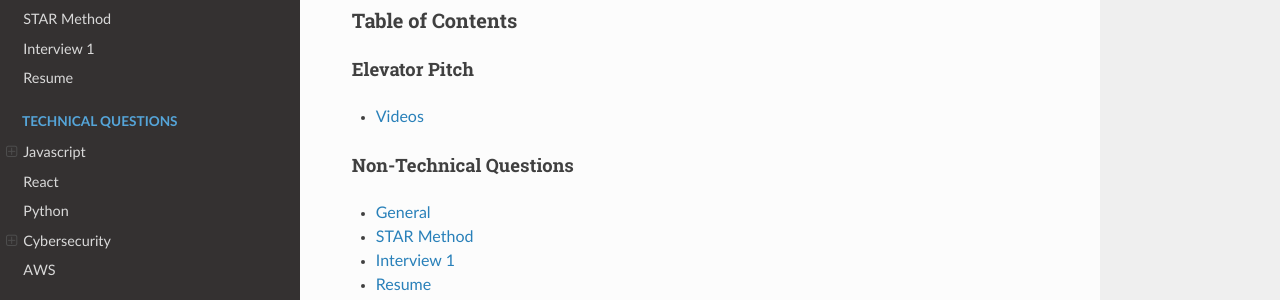
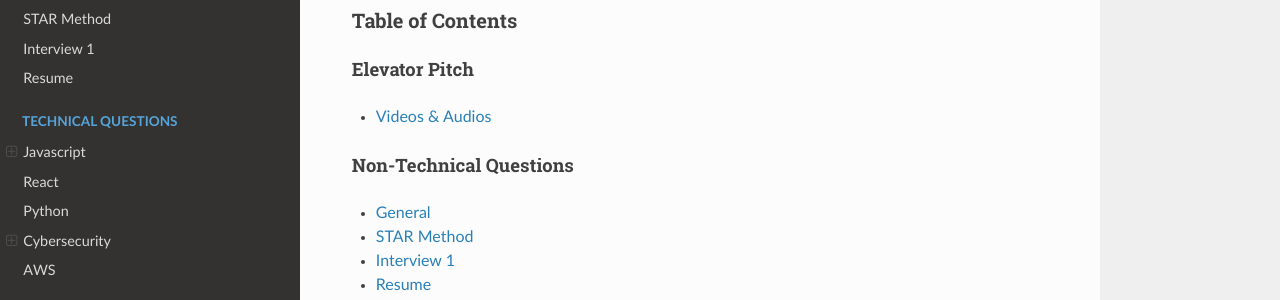
Before and after one commit to hcoco1/Interview-Prep-Hub, an MkDocs documentation site: the page built from docs/index.md, in a window 1280 px wide and 1031 px high. Shown: the part 341-641 px from the top of the window. Built offline with MkDocs 1.6.1, drawn with Linux system fonts in a browser that asks for light colours; nearby versions of some CDN libraries.

Commit message:
pitch audio added

```diff
--- a/docs/index.md
+++ b/docs/index.md
@@ -9,7 +9,7 @@ Created by:  [Ivan Arias](https://www.hcoco1.com)
 ### Table of Contents
 
 #### Elevator Pitch
-- [Videos](pitch.md)
+- [Videos & Audios](pitch.md)
 
 #### Non-Technical Questions
 - [General](questions.md)
```
Also changed, not shown: docs/pitch.md (+1 -1 lines).
